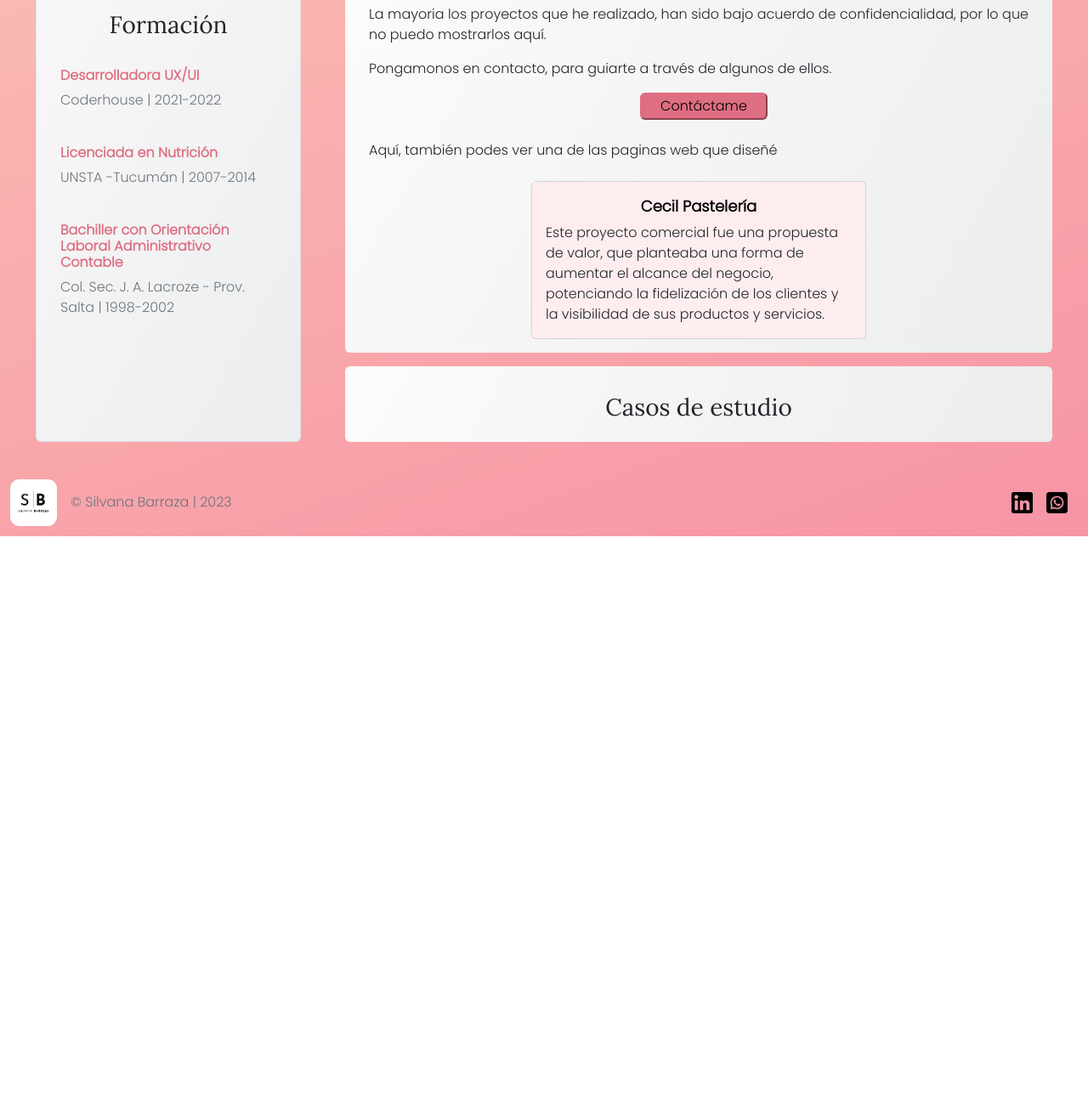
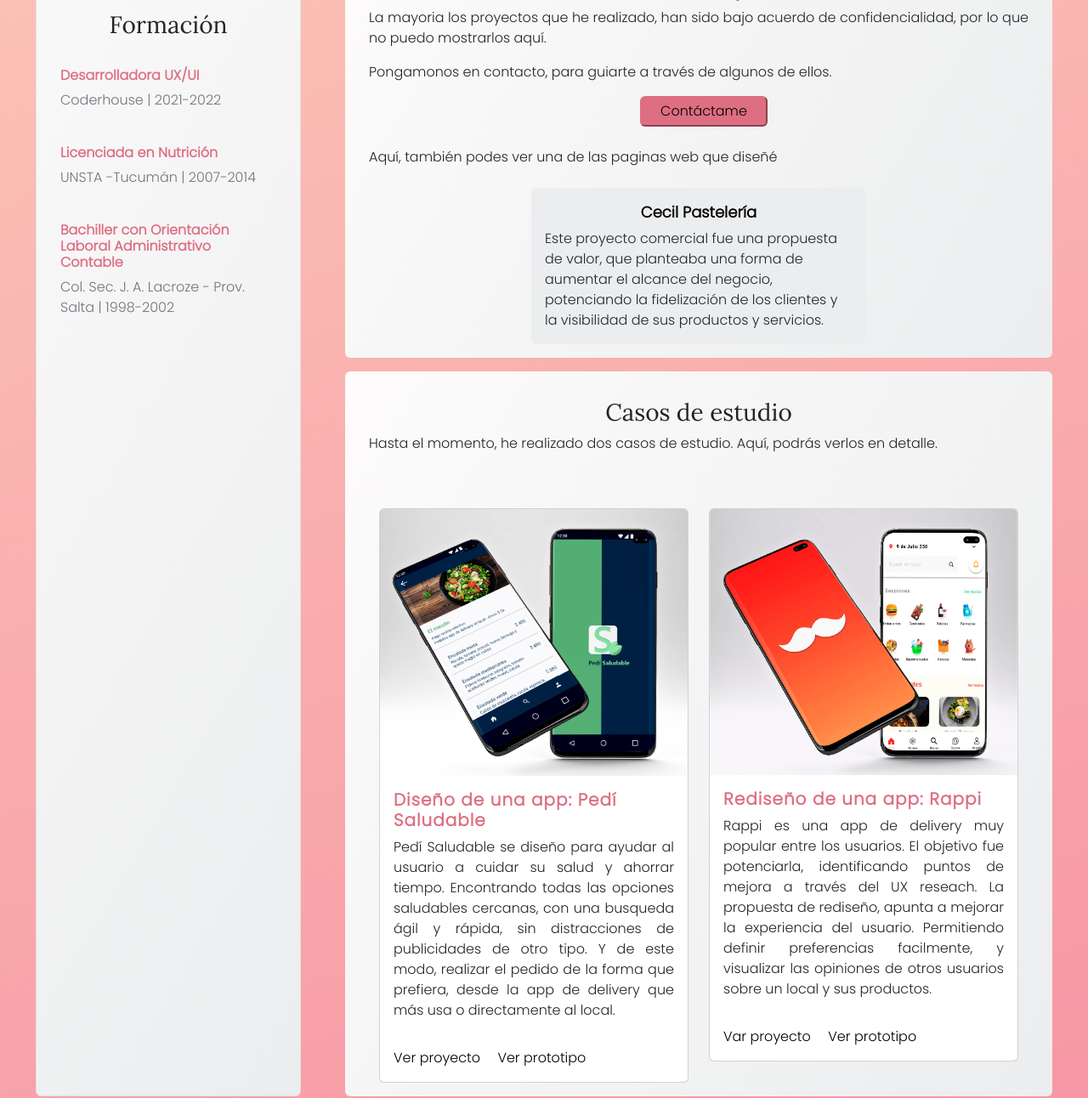
Before and after one commit to Silbarraza/webcvSilBar_TICMAS, a plain HTML site: page index.html in a window 1280 px wide. Shown: the part 869-2161 px from the top of the page at 85% size. Before the commit the page ends 1500 px from the top, so only its background shows below. Drawn offline with nearby package versions, Linux system fonts and the light colour scheme.

Commit message:
Seguimos incluyendo secciones, incluyendo links y estilos css y boostrap

```diff
--- a/css/styles.css
+++ b/css/styles.css
@@ -14,6 +14,7 @@
 .header {
     /* background-image: linear-gradient(120deg, #fdfbfb 0%, #ebedee 100%); */
     background-image: linear-gradient(-20deg, #f794a4 0%, #fdd6bd 100%);
+
 }
 
 .logo_header {
@@ -80,7 +81,7 @@
 #boton_contacto {
     max-width: 150px;
     background-color:#de6e81;
-    padding: 2px 8px;
+    padding: 4px 8px;
     border-radius: 6px;
     border-color:#de6e81;
     color: #0d0d0e;
@@ -98,7 +99,7 @@
 }
 
 /* Seccion Mi trabajo */
-.texto_mi_trabajo{
+.texto_seccion{
     text-align: justify;
 }
 
@@ -119,7 +120,8 @@
 }
 
 .color_card {
-    background-color:#fcd0d763;
+    background-color:#ebedeefb;
+
 }
 /* Contacto y Formación */
 
@@ -152,6 +154,26 @@
     letter-spacing: 1 px;
 }
 
+/* Casos de estudio */
+.subtitulo_seccion {
+    color: #de6e81;
+    font-weight: bold;
+    letter-spacing: 1px;
+}
+/*
+.texto_card{
+    font-size: 16px;
+} */
+
+.boton_txt{
+    color: #000000;
+    text-decoration: none;
+}
+
+.boton_txt:hover{
+    color: #f794a4;
+}
+
 /* Footer */
 
 .logo_footer {
--- a/index.html
+++ b/index.html
@@ -68,7 +68,7 @@
     <main class="container-fluid">
         <!-- Introducción -->
         <section class="row d-flex justify-content-center">
-            <div class="card col-fluid border border-top-0 bg_intro">
+            <div class="card col-fluid border border-top-0 rounded-0 bg_intro">
                 <div class="row g-0 pt-3">
                     <div class="col-2 col-md-4">
                         <img src="/images/mujer_sonriendo.png" class="img-fluid rounded-start ms-3" alt="Foto perfil mujer sonriendo">
@@ -141,22 +141,22 @@
                 <section class="row bg_seccion rounded p-3 mt-3 justify-content-center">
                     <h3 id="title_seccion3" class="pt-3">Mí Trabajo</h3>
 
-                    <p class="texto_mi_trabajo">La mayoria  los proyectos que he realizado, han sido bajo acuerdo de confidencialidad, por lo que no puedo mostrarlos aquí.</p>
-                    <p class="texto_mi_trabajo">Pongamonos en contacto, para guiarte a través de algunos de ellos.</p>
+                    <p class="texto_seccion">La mayoria  los proyectos que he realizado, han sido bajo acuerdo de confidencialidad, por lo que no puedo mostrarlos aquí.</p>
+                    <p class="texto_seccion">Pongamonos en contacto, para guiarte a través de algunos de ellos.</p>
 
                     <nav class="row col ps-4 pb-4 justify-content-center">
                         <button type="button" id="boton_contacto"><a href="mailto:barrazasilvana@gmail.com">Contáctame</a></button>
                     </nav>
 
-                    <p class="texto_mi_trabajo">Aquí, también podes ver una de las paginas web que diseñé</p>
+                    <p class="texto_seccion">Aquí, también podes ver una de las paginas web que diseñé</p>
 
                     <div class="row row-cols-lg-2 row-cols-md-1 row-cols-sm-1 g-1 justify-content-center">
 
                         <div class="col">
-                            <div class="card h-100">
+                            <div class="card h-100 border border-0">
 
                                 <div class="card-body color_card rounded">
-                                    <h5 class="card-title text-center"><a href="https://silbarraza.github.io/3raentrega_PDW_sBarraza/" target="_blank" class="ver_web_btn">Cecil Pastelería</a></h5>
+                                    <h5 class="card-title text-center fw-bold"><a href="https://silbarraza.github.io/3raentrega_PDW_sBarraza/" target="_blank" class="ver_web_btn">Cecil Pastelería</a></h5>
                                     <p class="card-text">Este proyecto comercial fue una propuesta de valor, que planteaba una forma de aumentar el alcance del negocio, potenciando la fidelización de los clientes y la visibilidad de sus productos y servicios. </p>
                                 </div>
                             </div>
@@ -164,9 +164,40 @@
                     </div>
                 </section>
 
-                <section class="row bg_seccion rounded p-3 mt-3">
+                <section class="row bg_seccion rounded p-3 mt-3 justify-content-center">
                     <h3 id="title_seccion4" class="pt-3">Casos de estudio</h3>
+                    <p class="texto_seccion">Hasta el momento, he realizado dos casos de estudio. Aquí, podrás verlos en detalle.</p>
 
+                    <div class="row row-cols-1 row-cols-md-2 g-4">
+                        <div class="col">
+                            <div class="card">
+                                <img src="/images/casodeestudio_1.png" class="card-img-top" alt="...">
+                                <div class="card-body">
+                                    <h5 class="subtitulo_seccion card-title">Diseño de una app: Pedí Saludable</h5>
+                                    <p class="texto_seccion card-text">Pedí Saludable se diseño para ayudar al usuario a cuidar su salud y ahorrar tiempo. Encontrando todas las opciones saludables cercanas, con una busqueda ágil y rápida, sin distracciones de publicidades de otro tipo. Y de este modo, realizar el pedido de la forma que prefiera, desde la app de delivery que más usa o directamente al local.</p>
+                                </div>
+                                <div class="card-body">
+                                    <a href="https://1drv.ms/p/s!AtFI-OEqYngzkBTqvurVLYCvhg47?e=4HV1q2" class="boton_txt card-link" target="_blank">Ver proyecto</a>
+                                    <a href="https://xd.adobe.com/view/2f7fbd26-86cb-4d8d-924b-750add286011-7a2c/" class="boton_txt card-link" target="_blank">Ver prototipo</a>
+                                </div>
+                            </div>
+                        </div>
+
+                        <div class="col">
+                            <div class="card">
+                                <img src="/images/casodeestudio_2.png" class="card-img-top" alt="...">
+                                <div class="card-body">
+                                    <h5 class="subtitulo_seccion card-title">Rediseño de una app: Rappi</h5>
+                                    <p class="texto_seccion card-text">Rappi es una app de delivery muy popular entre los usuarios. El objetivo fue potenciarla, identificando puntos de mejora a través del UX reseach. La propuesta de rediseño, apunta a mejorar la experiencia del usuario. Permitiendo definir preferencias facilmente, y visualizar las opiniones de otros usuarios sobre un local y sus productos.</p>
+                                </div>
+                                <div class="card-body">
+                                    <a href="https://www.figma.com/proto/CeA62W4Edaw2rSQz25goWf/Proyecto-final-P%C3%A1g-1-1ra-Pag-2-2da-entrega%2B-Barraza?node-id=341%3A1532&scaling=min-zoom&page-id=0%3A1" class="boton_txt card-link" target="_blank">Var proyecto</a>
+
+                                    <a href="https://www.figma.com/proto/L0yFqFCszuAcNa4DgetNaM/Prototipo-Rappi-%2B-Barraza?node-id=221%3A1448&scaling=scale-down&page-id=0%3A1&starting-point-node-id=510%3A6769" class=" boton_txt card-link" target="_blank">Ver prototipo</a>
+                                </div>
+                            </div>
+                        </div>
+                    </div>
 
                 </section>
             </div>
```
Also changed, not shown: images/casodeestudio_1.png (added), images/casodeestudio_2.png (added).
